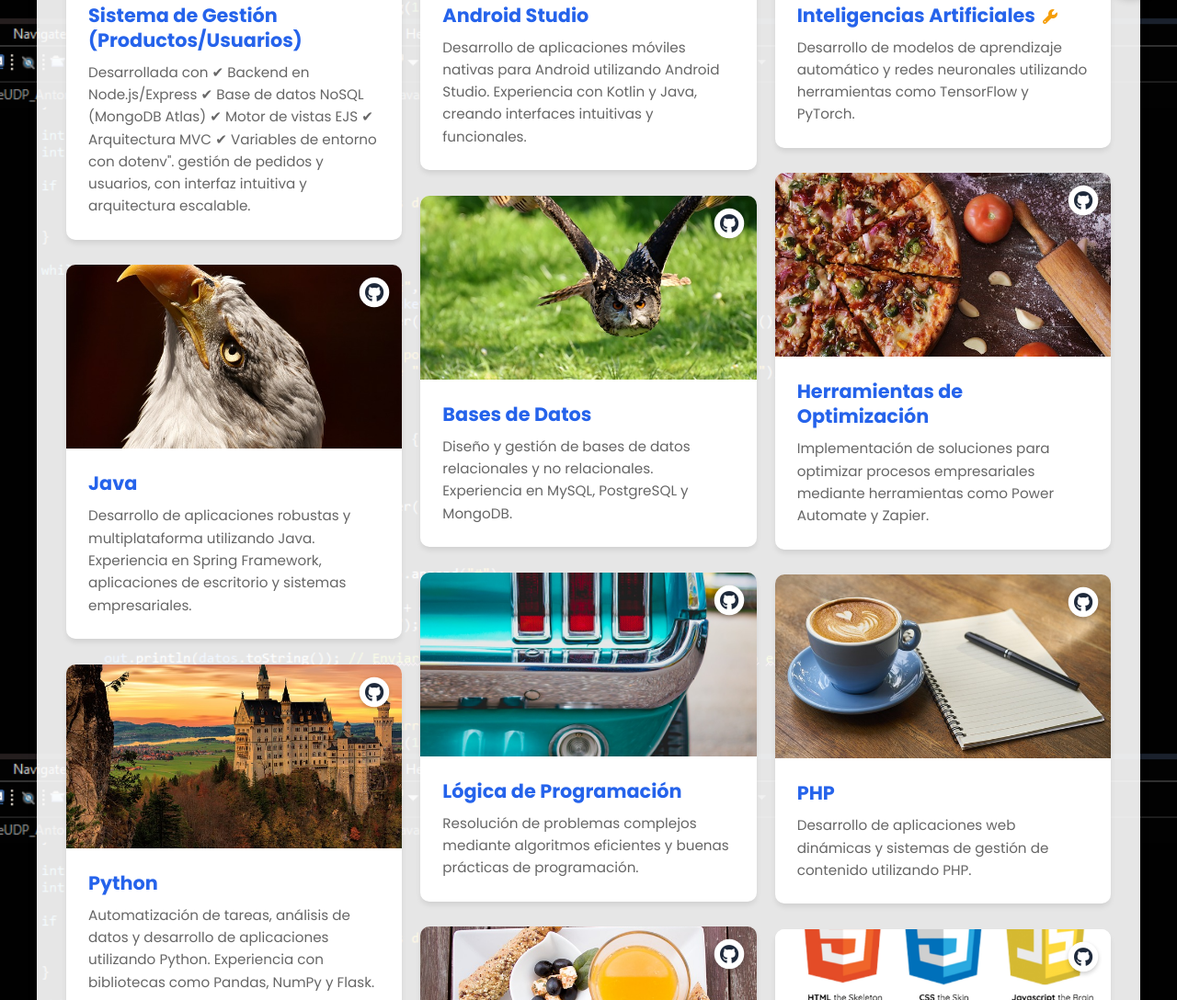
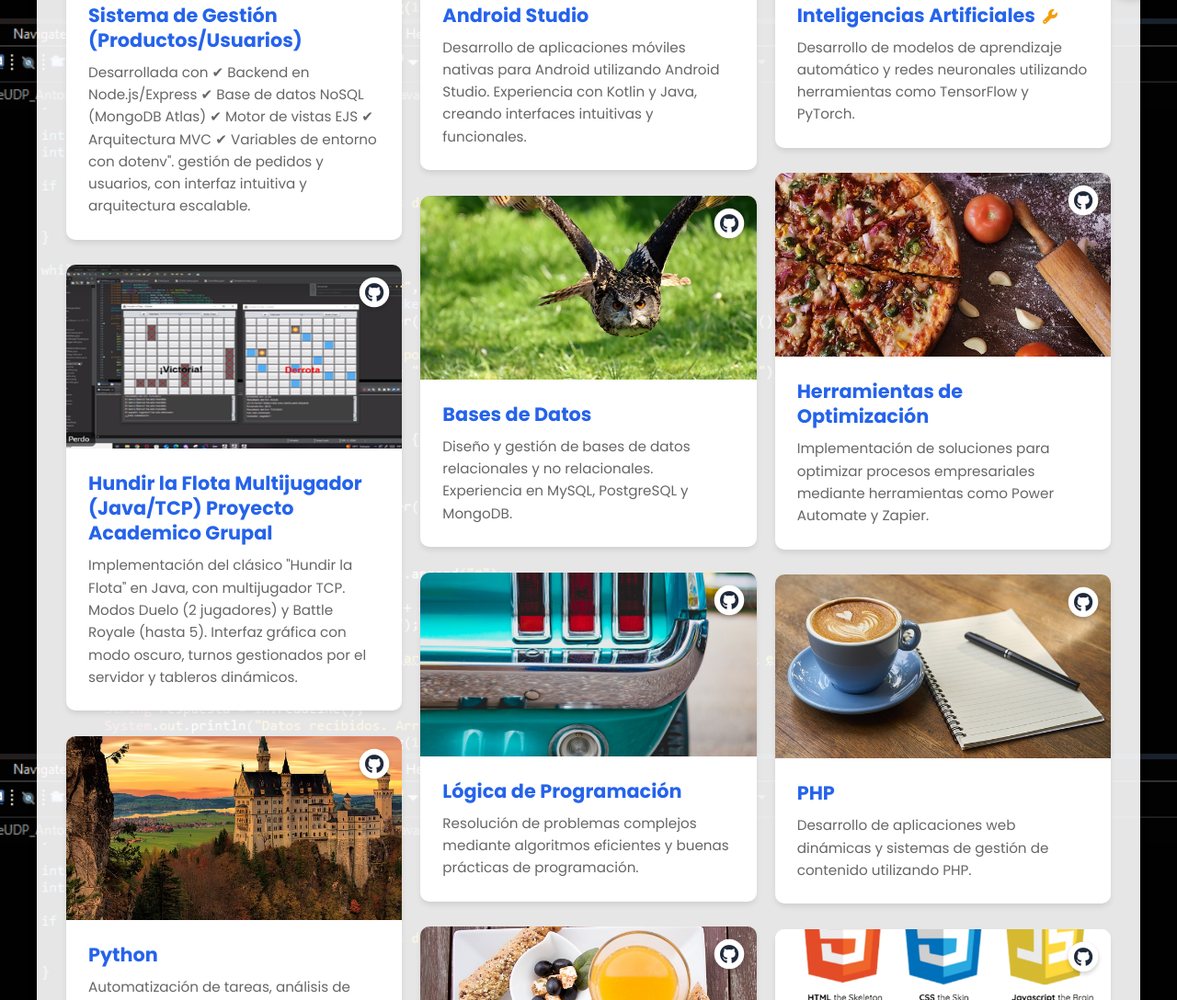
Before and after one commit to Antoniomba23/Portafolio_mba, a plain HTML site: page proyectos.html in a window 1280 px wide. Shown: the part 780-1868 px from the top of the page at 92% size. Drawn offline with Linux system fonts and the light colour scheme.

Commit message:
Subido el proyecto Hundir Flota

```diff
--- a/proyectos.html
+++ b/proyectos.html
@@ -51,13 +51,13 @@
             </div>
 
             <div class="entrada">
-
-                <a href="URL_DEL_REPOSITORIO_GITHUB" target="_blank" class="entrada-link"></a>
-                <img src="img/2.jpg" alt="Java">
-                <div class="contenido">
-                    <h2>Java<i class="fab fa-github icono-github"></i></h2>
-                    <p>Desarrollo de aplicaciones robustas y multiplataforma utilizando Java. Experiencia en Spring Framework, aplicaciones de escritorio y sistemas empresariales.</p>
-                </div>
+                <a href="https://github.com/Kabash87/Naves-Battleship" target="_blank" class="entrada-link">
+                    <img src="img/hundirflota.png" alt="hundirflota">
+                    <div class="contenido">
+                        <h2>Hundir la Flota Multijugador (Java/TCP) Proyecto Academico Grupal<i class="fab fa-github icono-github"></i></h2>
+                        <p>Implementación del clásico "Hundir la Flota" en Java, con multijugador TCP. Modos Duelo (2 jugadores) y Battle Royale (hasta 5). Interfaz gráfica con modo oscuro, turnos gestionados por el servidor y tableros dinámicos.</p>
+                    </div>
+                </a>
             </div>
 
             <div class="entrada">
```
Also changed, not shown: img/2.jpg (deleted), img/hundirflota.png (added).
